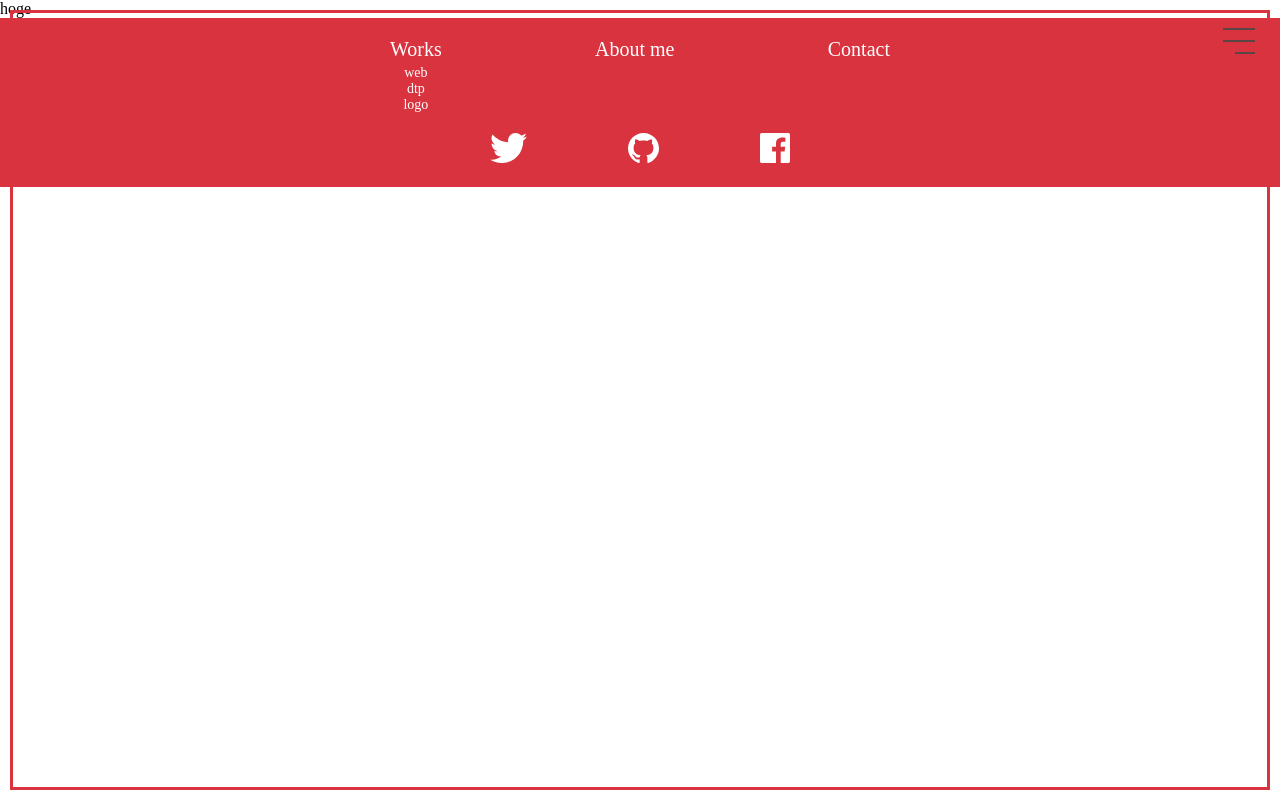
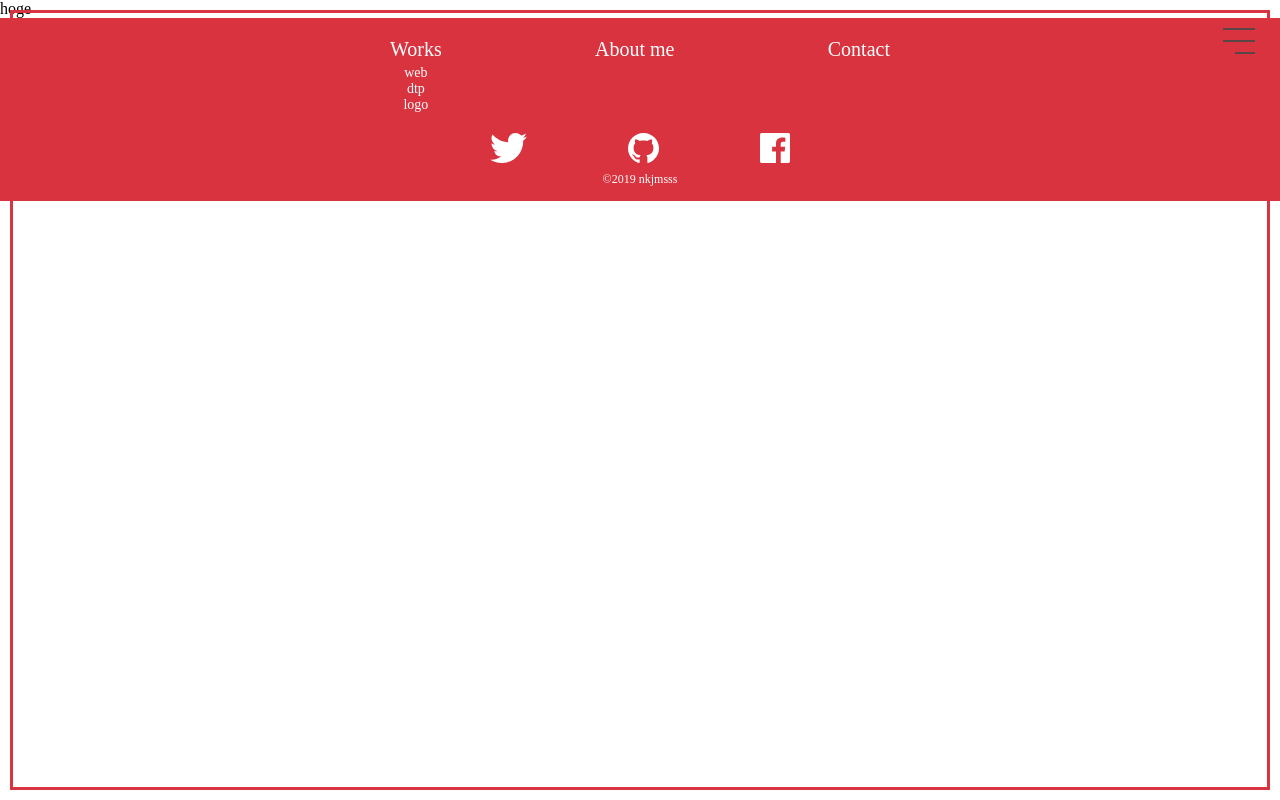
Before and after one commit to nkjmsss/portfolio, a Nuxt app in the folder src/: page / in a window 1280 px wide. Built offline with nearby package versions, Linux system fonts and the light colour scheme.

Commit message:
add: copyright

```diff
--- a/src/components/footer.vue
+++ b/src/components/footer.vue
@@ -35,6 +35,8 @@
             :src="require(`~/assets/img/icon/${item.title}.svg`)"
             :alt="item.title"
           )
+
+    .copyright ©2019 nkjmsss
 </template>
 
 <style lang="scss" scoped>
@@ -123,8 +125,14 @@ footer {
     align-items: center;
     width: 70%;
     max-width: 300px;
-    margin: 20px 0 10px;
+    margin: 20px 0 0;
   }
+}
+
+.copyright {
+  font-size: 12px;
+  line-height: 1;
+  margin: 6px 0;
 }
 </style>
 
```
